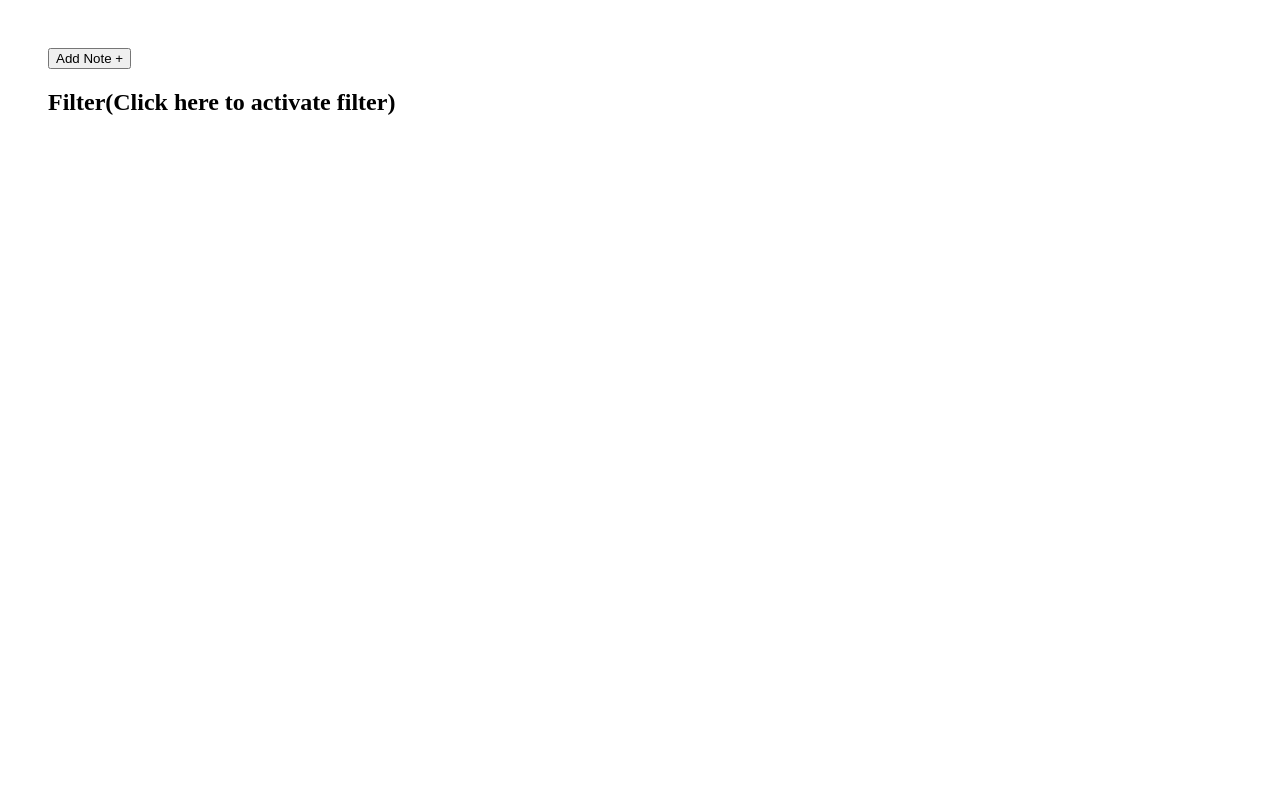
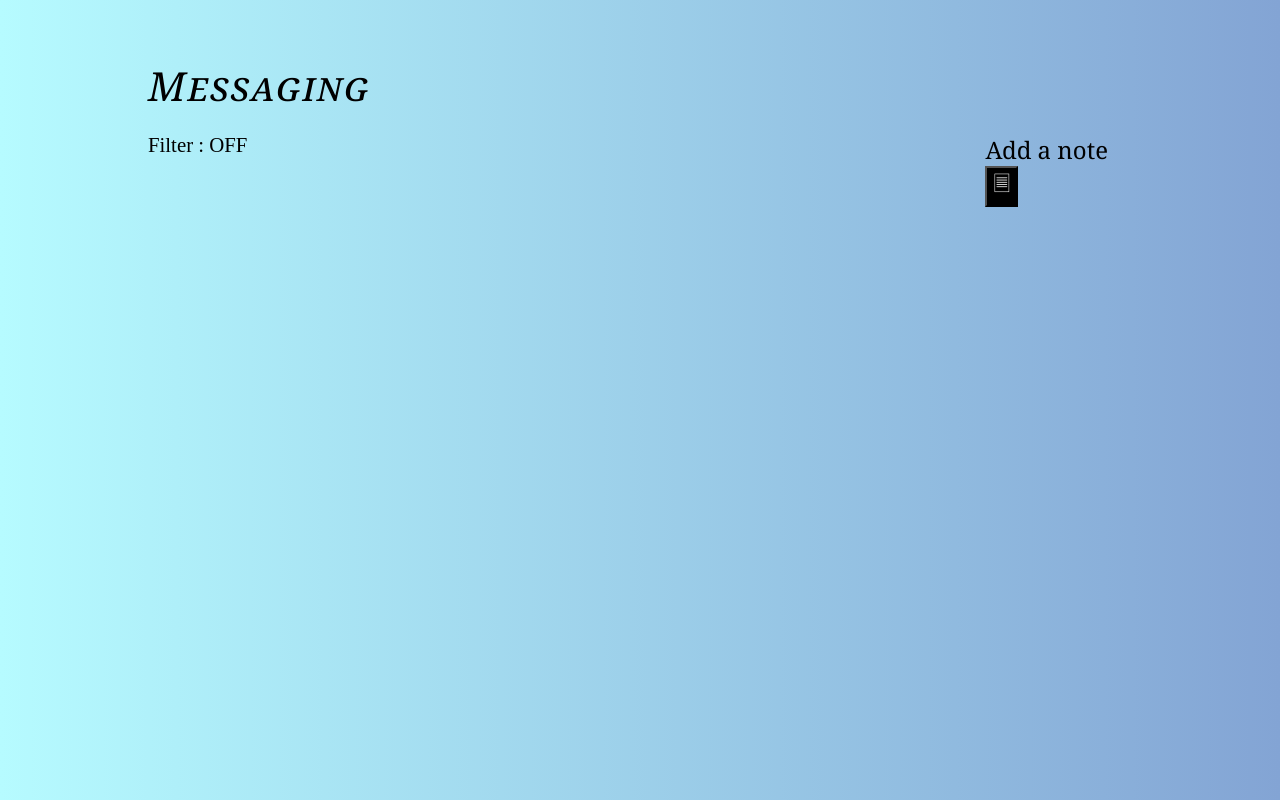
Before and after one commit to VaibhavMathur-2003/oxytocin, a React (Create React App) app: page / in a window 1280 px wide. Shown: the top 800 px of the page. Built offline with nearby package versions, Linux system fonts and the light colour scheme.

Commit message:
modified

```diff
--- a/package.json
+++ b/package.json
@@ -6,6 +6,7 @@
     "@testing-library/jest-dom": "^5.11.4",
     "@testing-library/react": "^11.1.0",
     "@testing-library/user-event": "^12.1.10",
+    "randomcolor": "^0.6.2",
     "react": "^17.0.2",
     "react-dom": "^17.0.2",
     "react-scripts": "4.0.3",
--- a/src/Components/Note.css
+++ b/src/Components/Note.css
@@ -1,16 +1,37 @@
 .notes {
   display: flex;
   flex-direction: column;
-  background-color: rgb(98, 177, 237);
+  background-color: rgb(143, 245, 111);
   border-radius: 30px;
-  height: 270px;
+  height: 200px;
   padding: 30px;
-  width: 265px;
+  width: 155px;
+  -webkit-box-shadow: 14px 16px 5px 0px rgba(133, 131, 133, 1);
+  -moz-box-shadow: 14px 16px 5px 0px rgba(133, 131, 133, 1);
+  box-shadow: 14px 16px 5px 0px rgba(133, 131, 133, 1);
+}
+.notes:hover{
+  transform: scale(1.5);
 }
 .footer {
   display: flex;
   justify-content: space-between;
   align-items: center;
+}
+.category {
+  background-color: transparent;
+}
+.showCategory {
+  background-color: transparent;
+  width: 50%;
+  margin-top: 10px;
+}
+.showCategory input {
+  width: -webkit-fill-available;
+  color: rgb(34, 0, 255);
+  font-weight: 700;
+  font-size: 1rem;
+  border-radius: 20px;
 }
 .text {
   flex: 1;
--- a/src/Components/Note.js
+++ b/src/Components/Note.js
@@ -1,21 +1,52 @@
-import React from "react";
+import React, { useEffect, useState } from "react";
 import "./Note.css";
 
 function Note(props) {
-
-  const updateText = (text, id) => {props.updateText(text, id)}
-  const category = (cate , id) => {props.category(cate, id)}
+  const [color, setColor] = useState("")
+  useEffect(()=>setColor(Math.random().toString(16).substr(-6)),[])
+  const updateText = (text, id) => {
+    props.updateText(text, id);
+  };
+  const category = (cate, id) => {
+    props.category(cate, id);
+  };
   return (
-    <div className="notes">
+    <div className="notes" style={{backgroundColor:"#"+color}}>
       <textarea
         className="text"
         defaultValue={props.note.text}
         onChange={(event) => updateText(event.target.value, props.note.id)}
       />
-      <p>Enter category</p>
-      <textarea type="text" onChange={(e) => category(e.target.value, props.note.id)} defaultValue="none"/>
+      {!props.filter && (
+        <input
+          className="category"
+          type="text"
+          onChange={(e) => category(e.target.value, props.note.id)}
+          defaultValue="Enter category"
+        />
+      )}
       <div className="footer">
-        <button onClick={() => props.deleteNote(props.note.id)}>Delete</button>
+        <div>
+        <button
+          style={{
+            backgroundColor: "white",
+            fontSize: ".7rem",
+            color: "red",
+            borderRadius: "10px",
+            marginTop: "10px",
+          }}
+          onClick={() => props.deleteNote(props.note.id)}
+        >
+          🗑Del
+        </button>
+        </div>
+        <div   className="showCategory">
+        <input
+        style={{objectFit:"contain"}}
+        defaultValue={props.note.cate}
+        disabled
+      />
+      </div>
       </div>
     </div>
   );
--- a/src/Components/NotePage.css
+++ b/src/Components/NotePage.css
@@ -1,11 +1,56 @@
+.title{
+  font-family: Georgia, serif;
+font-size: 2.5rem;
+letter-spacing: 2px;
+word-spacing: 2px;
+color: #000000;
+font-weight: normal;
+text-decoration: none;
+font-style: italic;
+font-variant: small-caps;
+text-transform: none;
+margin-bottom: 20px;
+}
+.empty{
+  font-family: Georgia, serif;
+font-size: 1.5rem;
+
+}
+.add{
+  display: flex;
+  justify-content: space-between;
+  cursor: pointer;
+  font-size: 1.3rem;
+  width: 75vw;
+}
+.add span{
+  margin-right: 50px;
+}
+.add select{
+  background-color: rgb(72, 71, 71);
+  color: white;
+  padding: 5px;
+  font-size: 1rem;
+  border-radius: 20px;
+}
+.filterTitle{
+  margin: 5px auto;
+  text-align: center;
+  font-size: 1.2rem;
+  border-radius: 5px;
+  background-color: white;
+  width: 20%;
+}
 .pageNotes {
-  margin-top: 20px;
+  margin: 30px 50px;
   height: 90%;
   display: flex;
   flex-wrap: wrap;
-  gap: 20px;
+  gap: 80px;
+
 }
 
 .page{
   height: 100%;
+  margin: 10px 100px;
 }
--- a/src/Components/NotePage.js
+++ b/src/Components/NotePage.js
@@ -3,8 +3,8 @@ import Note from "./Note";
 import "./NotePage.css";
 
 function NoteContainer(props) {
-  const [filtered, setFiltered] = useState(false)
-  const [fill, setFill] = useState("none")
+  const [filtered, setFiltered] = useState(false);
+  const [fill, setFill] = useState("none");
   const notesArray = (arr) => {
     const array = [];
     for (let i = arr.length - 1; i >= 0; --i) {
@@ -17,38 +17,74 @@ function NoteContainer(props) {
 
   return (
     <div className="page">
-      <button onClick={() => props.addNote()}> Add Note + </button>
+      <div className="title">Messaging</div>
       <div>
-        <h2 onClick={()=>setFiltered(!filtered)}>Filter(Click here to activate filter)</h2>
-        {filtered && <select onChange={(e)=>{setFill(e.target.value)}}>
+        <div className="add">
+          <div>
+            <div onClick={() => setFiltered(!filtered)}>
+              <span>Filter :  {filtered ? "ON":"OFF"}</span>
+            </div>
+            {filtered && (
+              <select
+                onChange={(e) => {
+                  setFill(e.target.value);
+                }}
+              >
                 <option>none</option>
                 <option>Good Mood</option>
                 <option>Pain</option>
                 <option>Career</option>
                 <option>Family</option>
-        </select>}
+              </select>
+            )}
           </div>
+          <div>
+          <div className="empty">
+        {(notes.length<1)? "Add a note": ""}
+        </div>
+            {<button
+              style={{
+                backgroundColor: "black",
+                fontSize: "1.3rem",
+                color: "white",
+              }}
+              onClick={() => {props.addNote(); setFiltered(false)}}
+            >
+              {" "}
+              🗏{" "}
+            </button>}
+          </div>
+        </div>
+        <div className="filterTitle"> {filtered && <h2>{fill}</h2>}</div>
+      </div>
+
       <div className="pageNotes">
-      {!filtered && notes.map((item) => (
+
+        {!filtered &&
+          notes.map((item) => (
             <Note
               key={item.id}
               note={item}
               deleteNote={props.deleteNote}
               updateText={props.updateText}
-            category = {props.category}
+              category={props.category}
             />
           ))}
-        {filtered && notes.filter((item) => (item.cate.toLowerCase() === fill.toLowerCase())).map((item) => (
+
+        {filtered &&
+          notes
+            .filter((item) => item.cate.toLowerCase() === fill.toLowerCase())
+            .map((item) => (
               <Note
                 key={item.id}
                 note={item}
                 deleteNote={props.deleteNote}
                 updateText={props.updateText}
-            category = {props.category}
+                category={props.category}
+                filter = {filtered}
               />
             ))}
       </div>
-
     </div>
   );
 }
--- a/src/index.css
+++ b/src/index.css
@@ -0,0 +1,6 @@
+body{
+    background: #83a4d4;  /* fallback for old browsers */
+background: -webkit-linear-gradient(to right, #b6fbff, #83a4d4);  /* Chrome 10-25, Safari 5.1-6 */
+background: linear-gradient(to right, #b6fbff, #83a4d4); /* W3C, IE 10+/ Edge, Firefox 16+, Chrome 26+, Opera 12+, Safari 7+ */
+
+}
```
Also changed, not shown: 2 other files (tests, documents, lock files or other folders). Lines whose indentation alone changed are shown as unchanged.
